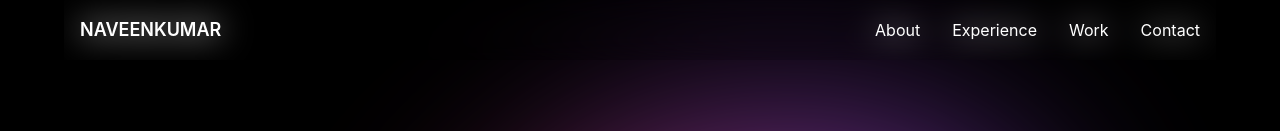
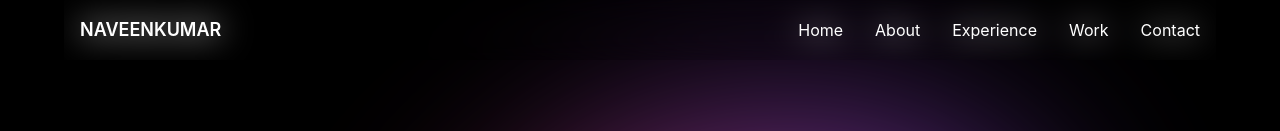
Before and after one commit to naveenkumar13-gif/portfolio, a React (Create React App) app: page / in a window 1280 px wide. Shown: the top 131 px of the page. Built offline with nearby package versions, Linux system fonts and the light colour scheme.

Commit message:
refactor: remove commented Testimonials section and update scroll margin styles

```diff
--- a/src/App.js
+++ b/src/App.js
@@ -19,7 +19,6 @@ function App() {
         <About />
         <Experiences />
         <Project />
-        {/* <Testimonials /> */}
         <Contact />
       </main>
     </div>
--- a/src/components/hero/index.js
+++ b/src/components/hero/index.js
@@ -33,7 +33,7 @@ function index() {
   return (
     <div>
       <section>
-        <div className="relative z-10 min-h-screen flex flex-wrap  items-center justify-center text-white">
+        <div className="relative z-10 min-h-screen flex flex-wrap  items-center justify-center text-white" id="home">
           <motion.div
             className="w-1/2 max-md:w-full p-8 max-sm:p-4"
             initial="hidden"
--- a/src/data/index.js
+++ b/src/data/index.js
@@ -13,6 +13,7 @@ import person5 from "../assets/person5.webp";
 import person6 from "../assets/person6.webp";
 
 export const LINKS = [
+  { href: "#home", label: "Home" },
   { href: "#about", label: "About" },
   { href: "#experience", label: "Experience" },
   { href: "#work", label: "Work" },
--- a/src/index.css
+++ b/src/index.css
@@ -16,7 +16,7 @@
   scroll-behavior: smooth;
   font-optical-sizing: auto;
 }
-#work #about #experience #testinonial #contact {
+section[id] {
   scroll-margin-top: 80px;
 }
 
```
